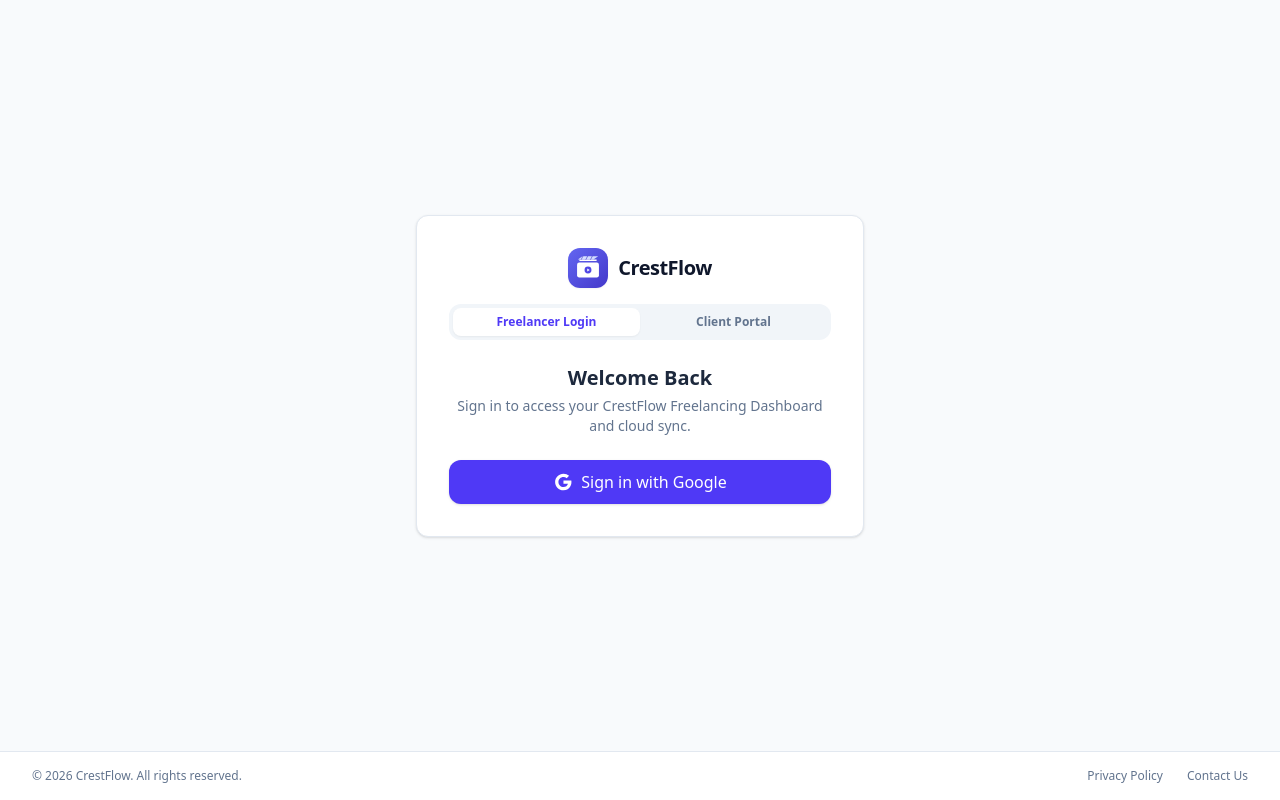
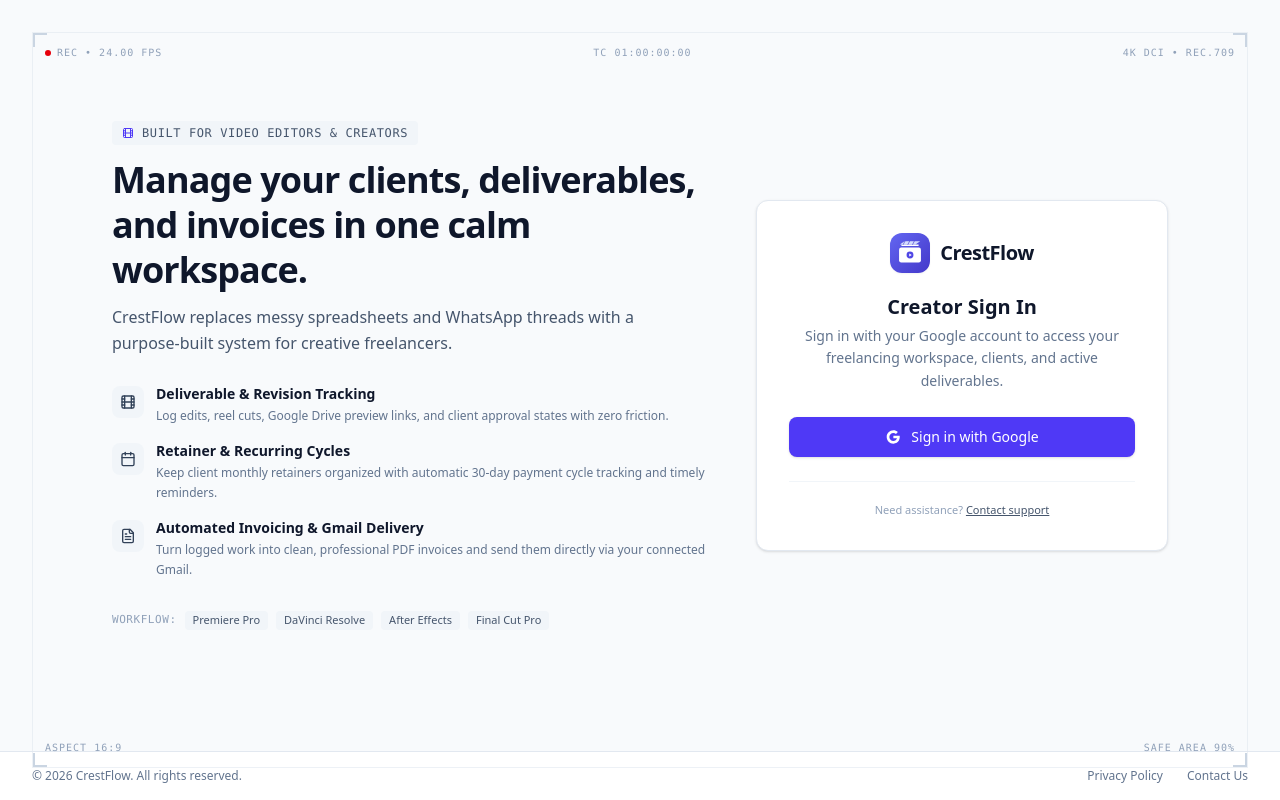
Before and after one commit to tilakpopat4/crestflow, a React (Vite) app: page / in a window 1280 px wide. Built offline with nearby package versions, Linux system fonts and the light colour scheme; no server answers; the database is empty.

Commit message:
Remove client login toggle from onboarding and add creator-focused overview and styling

```diff
--- a/src/App.tsx
+++ b/src/App.tsx
@@ -13,7 +13,7 @@
 import { useFirestore, safeStringify } from './hooks/useFirestore';
 import { UserProfile } from './types';
 import Logo from './components/Logo';
-import { ShieldAlert, LogOut } from 'lucide-react';
+import { ShieldAlert, LogOut, Film, Calendar, FileText } from 'lucide-react';
 import { setGmailAccessToken } from './lib/gmailService';
 import { setDriveAccessToken } from './lib/driveService';
 import { calculateWorkJourney, isAnniversaryDismissed, dismissAnniversary } from './lib/anniversary';
@@ -395,63 +395,137 @@
 
   if (!user) {
     return (
-      <div className="min-h-screen w-full bg-slate-50 dark:bg-slate-950 flex flex-col justify-between font-sans">
-        <div className="flex-1 flex items-center justify-center p-4">
-          <div className="bg-white dark:bg-slate-900 p-8 rounded-xl shadow-sm border border-slate-200 dark:border-slate-800 text-center max-w-md w-full">
-            <div className="flex items-center justify-center gap-2.5 mb-4">
+      <div className="min-h-screen w-full bg-slate-50 dark:bg-slate-950 flex flex-col justify-between font-sans relative overflow-x-hidden selection:bg-indigo-500 selection:text-white">
+        {/* Safe Zone & Framing Overlay for Creators */}
+        <div className="absolute inset-4 md:inset-8 border border-slate-200/60 dark:border-slate-800/60 pointer-events-none z-0 hidden sm:flex flex-col justify-between p-3 select-none">
+          <div className="flex justify-between items-center text-[10px] font-mono text-slate-400 dark:text-slate-600 uppercase tracking-widest">
+            <span className="flex items-center gap-1.5">
+              <span className="w-1.5 h-1.5 rounded-full bg-red-600 inline-block"></span>
+              REC • 24.00 FPS
+            </span>
+            <span>TC 01:00:00:00</span>
+            <span>4K DCI • REC.709</span>
+          </div>
+          <div className="flex justify-between text-[10px] font-mono text-slate-400 dark:text-slate-600 uppercase tracking-widest">
+            <span>ASPECT 16:9</span>
+            <span>SAFE AREA 90%</span>
+          </div>
+          {/* Corner Framing Brackets */}
+          <div className="absolute top-0 left-0 w-3.5 h-3.5 border-t-2 border-l-2 border-slate-300 dark:border-slate-700"></div>
+          <div className="absolute top-0 right-0 w-3.5 h-3.5 border-t-2 border-r-2 border-slate-300 dark:border-slate-700"></div>
+          <div className="absolute bottom-0 left-0 w-3.5 h-3.5 border-b-2 border-l-2 border-slate-300 dark:border-slate-700"></div>
+          <div className="absolute bottom-0 right-0 w-3.5 h-3.5 border-b-2 border-r-2 border-slate-300 dark:border-slate-700"></div>
+        </div>
+
+        {/* Content Area */}
+        <div className="flex-1 flex items-center justify-center p-4 md:p-8 lg:p-12 relative z-10 max-w-6xl mx-auto w-full">
+          <div className="grid grid-cols-1 lg:grid-cols-12 gap-8 lg:gap-12 items-center w-full">
+            {/* Left Column: Context for Creators */}
+            <div className="lg:col-span-7 space-y-6">
+              <div>
+                <div className="inline-flex items-center gap-2 px-2.5 py-1 rounded bg-slate-100 dark:bg-slate-800 text-slate-600 dark:text-slate-400 text-xs font-mono uppercase tracking-wider mb-3">
+                  <Film size={12} className="text-indigo-600 dark:text-indigo-400" />
+                  Built for Video Editors & Creators
+                </div>
+                <h1 className="text-2xl sm:text-3xl lg:text-4xl font-bold tracking-tight text-slate-900 dark:text-slate-100 leading-tight">
+                  Manage your clients, deliverables, and invoices in one calm workspace.
+                </h1>
+                <p className="mt-3 text-sm md:text-base text-slate-600 dark:text-slate-400 leading-relaxed max-w-xl">
+                  CrestFlow replaces messy spreadsheets and WhatsApp threads with a purpose-built system for creative freelancers.
+                </p>
+              </div>
+
+              {/* Feature Highlights */}
+              <div className="space-y-4 pt-1">
+                <div className="flex items-start gap-3">
+                  <div className="p-2 rounded-lg bg-slate-100 dark:bg-slate-800 text-slate-700 dark:text-slate-300 shrink-0 mt-0.5">
+                    <Film size={16} />
+                  </div>
+                  <div>
+                    <h2 className="text-sm font-semibold text-slate-900 dark:text-slate-100">
+                      Deliverable & Revision Tracking
+                    </h2>
+                    <p className="text-xs text-slate-500 dark:text-slate-400 mt-0.5 leading-relaxed">
+                      Log edits, reel cuts, Google Drive preview links, and client approval states with zero friction.
+                    </p>
+                  </div>
+                </div>
+
+                <div className="flex items-start gap-3">
+                  <div className="p-2 rounded-lg bg-slate-100 dark:bg-slate-800 text-slate-700 dark:text-slate-300 shrink-0 mt-0.5">
+                    <Calendar size={16} />
+                  </div>
+                  <div>
+                    <h2 className="text-sm font-semibold text-slate-900 dark:text-slate-100">
+                      Retainer & Recurring Cycles
+                    </h2>
+                    <p className="text-xs text-slate-500 dark:text-slate-400 mt-0.5 leading-relaxed">
+                      Keep client monthly retainers organized with automatic 30-day payment cycle tracking and timely reminders.
+                    </p>
+                  </div>
+                </div>
+
+                <div className="flex items-start gap-3">
+                  <div className="p-2 rounded-lg bg-slate-100 dark:bg-slate-800 text-slate-700 dark:text-slate-300 shrink-0 mt-0.5">
+                    <FileText size={16} />
+                  </div>
+                  <div>
+                    <h2 className="text-sm font-semibold text-slate-900 dark:text-slate-100">
+                      Automated Invoicing & Gmail Delivery
+                    </h2>
+                    <p className="text-xs text-slate-500 dark:text-slate-400 mt-0.5 leading-relaxed">
+                      Turn logged work into clean, professional PDF invoices and send them directly via your connected Gmail.
+                    </p>
+                  </div>
+                </div>
+              </div>
+
+              {/* Workflow Tags */}
+              <div className="pt-2 flex flex-wrap items-center gap-2 text-xs text-slate-500 dark:text-slate-400">
+                <span className="font-mono text-[11px] uppercase tracking-wider text-slate-400 dark:text-slate-500">Workflow:</span>
+                {['Premiere Pro', 'DaVinci Resolve', 'After Effects', 'Final Cut Pro'].map((app) => (
+                  <span
+                    key={app}
+                    className="px-2 py-0.5 rounded bg-slate-100 dark:bg-slate-800/80 text-slate-600 dark:text-slate-400 text-[11px] font-medium"
+                  >
+                    {app}
+                  </span>
+                ))}
+              </div>
+            </div>
+
+            {/* Right Column: Sign In Card */}
+            <div className="lg:col-span-5 w-full max-w-md mx-auto">
+              <div className="bg-white dark:bg-slate-900 p-6 sm:p-8 rounded-xl shadow-sm border border-slate-200 dark:border-slate-800 text-center">
+                <div className="flex items-center justify-center gap-2.5 mb-5">
                   <Logo className="w-10 h-10 shadow-xs" />
                   <span className="text-xl font-bold text-slate-900 dark:text-white tracking-tight">CrestFlow</span>
                 </div>
 
-            {!isAdminRoute && (
-              <div className="flex bg-slate-100 dark:bg-slate-800 p-1 rounded-xl mb-6">
-                <button
-                  type="button"
-                  onClick={() => setIsClientPortalMode(false)}
-                  className={`flex-1 py-1.5 text-xs font-bold rounded-lg transition-all cursor-pointer ${
-                    !isClientPortalMode ? 'bg-white dark:bg-slate-900 text-indigo-600 dark:text-indigo-400 shadow-xs' : 'text-slate-500 dark:text-slate-400 hover:text-slate-700 dark:hover:text-slate-200'
-                  }`}
-                >
-                  Freelancer Login
-                </button>
-                <button
-                  type="button"
-                  onClick={() => setIsClientPortalMode(true)}
-                  className={`flex-1 py-1.5 text-xs font-bold rounded-lg transition-all cursor-pointer ${
-                    isClientPortalMode ? 'bg-white dark:bg-slate-900 text-indigo-600 dark:text-indigo-400 shadow-xs' : 'text-slate-500 dark:text-slate-400 hover:text-slate-700 dark:hover:text-slate-200'
-                  }`}
-                >
-                  Client Portal
-                </button>
-              </div>
-            )}
-
-            <h1 className="text-xl font-bold text-slate-800 dark:text-slate-100 mb-1">
-              {isAdminRoute ? 'Admin Portal' : (isClientPortalMode ? 'Client Portal Sign In' : 'Welcome Back')}
-            </h1>
-            <p className="text-slate-500 dark:text-slate-400 mb-6 text-sm">
+                <h2 className="text-xl font-bold text-slate-900 dark:text-slate-100 mb-1">
+                  {isAdminRoute ? 'Admin Portal' : 'Creator Sign In'}
+                </h2>
+                <p className="text-slate-500 dark:text-slate-400 mb-6 text-xs sm:text-sm leading-relaxed">
                   {isAdminRoute
                     ? 'Please sign in with Google to authenticate and load the Admin database console.'
-                : (isClientPortalMode
-                    ? 'Sign in with your Google account to view your project work logs, invoices, and payment status.'
-                    : 'Sign in to access your CrestFlow Freelancing Dashboard and cloud sync.')}
+                    : 'Sign in with your Google account to access your freelancing workspace, clients, and active deliverables.'}
                 </p>
+
                 <button
                   onClick={handleLogin}
                   disabled={isSigningIn}
-              className="w-full flex items-center justify-center gap-2 bg-indigo-600 hover:bg-indigo-700 disabled:bg-indigo-400 text-white py-2.5 rounded-xl font-medium transition-colors cursor-pointer disabled:cursor-not-allowed shadow-sm"
+                  className="w-full flex items-center justify-center gap-2.5 bg-indigo-600 hover:bg-indigo-700 disabled:bg-indigo-400 text-white py-2.5 px-4 rounded-lg font-medium text-sm transition-colors cursor-pointer disabled:cursor-not-allowed shadow-sm border-none"
                 >
                   {isSigningIn ? (
-                <div className="animate-spin rounded-full h-5 w-5 border-b-2 border-white"></div>
+                    <div className="animate-spin rounded-full h-4 w-4 border-b-2 border-white"></div>
                   ) : (
-                <svg className="w-5 h-5" viewBox="0 0 24 24">
+                    <svg className="w-4 h-4 shrink-0" viewBox="0 0 24 24">
                       <path fill="currentColor" d="M12.545,10.239v3.821h5.445c-0.712,2.315-2.647,3.972-5.445,3.972c-3.332,0-6.033-2.701-6.033-6.032s2.701-6.032,6.033-6.032c1.498,0,2.866,0.549,3.921,1.453l2.814-2.814C17.503,2.988,15.139,2,12.545,2C7.021,2,2.543,6.477,2.543,12s4.478,10,10.002,10c8.396,0,10.249-7.85,9.426-11.748L12.545,10.239z"/>
                     </svg>
                   )}
-              {isSigningIn
-                ? 'Signing In...'
-                : (isAdminRoute ? 'Admin Sign In' : (isClientPortalMode ? 'Sign in to Client Portal' : 'Sign in with Google'))}
+                  <span>{isSigningIn ? 'Signing In...' : (isAdminRoute ? 'Admin Sign In' : 'Sign in with Google')}</span>
                 </button>
+
                 {isAdminRoute && (
                   <button
                     onClick={() => { window.location.href = '/' }}
@@ -460,8 +534,27 @@
                     Back to Main Website
                   </button>
                 )}
+
+                <div className="mt-6 pt-5 border-t border-slate-100 dark:border-slate-800 text-center">
+                  <p className="text-[11px] text-slate-400 dark:text-slate-500">
+                    Need assistance?{' '}
+                    <a
+                      href="/contact"
+                      onClick={(e) => {
+                        e.preventDefault();
+                        handleSupportingNavigate('contact');
+                      }}
+                      className="text-slate-600 dark:text-slate-400 hover:text-slate-900 dark:hover:text-slate-200 underline"
+                    >
+                      Contact support
+                    </a>
+                  </p>
                 </div>
               </div>
+            </div>
+          </div>
+        </div>
+
         <Footer variant="minimal" onNavigate={handleSupportingNavigate} />
       </div>
     );
```
Lines whose indentation alone changed are shown as unchanged.
